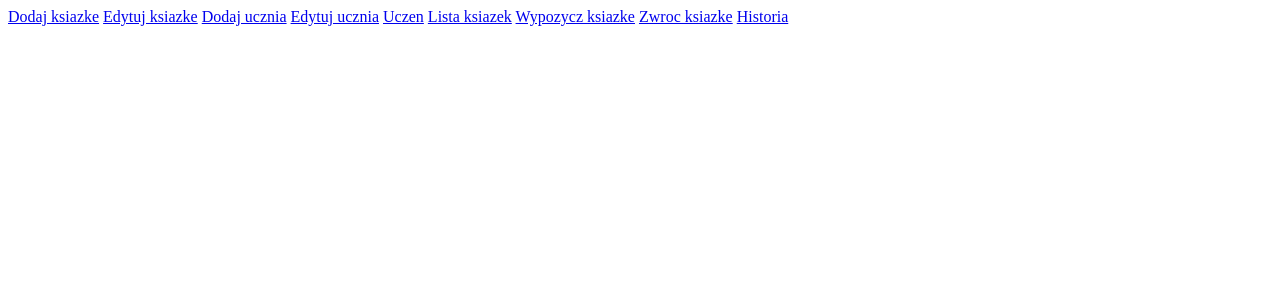
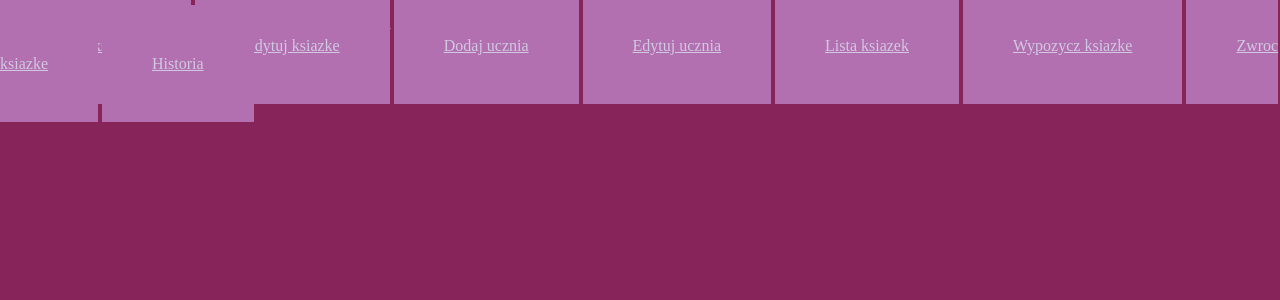
Before and after one commit to wonsur/biblioteka, a PHP site: page / in a window 1280 px wide. Shown: the top 300 px of the page. Run offline with PHP 8.4, Linux system fonts and the light colour scheme.

Commit message:
added some styles

```diff
--- a/dodaj_ksiazke.php
+++ b/dodaj_ksiazke.php
@@ -1,3 +1,5 @@
+<link rel="stylesheet" href="style.css">
+
 <?php
 include "polacz.php";
 if ($_SERVER['REQUEST_METHOD'] == 'POST') {
@@ -14,4 +16,4 @@
     <input type="submit" value="Dodaj książkę">
 </form>
 
-<a href="index.html">Powrót</a>
+<a href="index.php">Powrót</a>
--- a/dodaj_ucznia.php
+++ b/dodaj_ucznia.php
@@ -1,3 +1,5 @@
+<link rel="stylesheet" href="style.css">
+
 <?php
 include "polacz.php";
 if ($_SERVER['REQUEST_METHOD'] == 'POST') {
@@ -13,4 +15,4 @@
     <input type="submit" value="Dodaj ucznia">
 </form>
 
-<a href="index.html">Powrót</a>
+<a href="index.php">Powrót</a>
--- a/edytuj_ksiazke.php
+++ b/edytuj_ksiazke.php
@@ -1,3 +1,5 @@
+<link rel="stylesheet" href="style.css">
+
 <?php
 include "polacz.php";
 if (isset($_GET['usun'])) {
@@ -20,5 +22,5 @@
         <a href='edytuj_ksiazke.php?usun={$row['id_ksiazki']}'>Usuń</a>
     </form><br>";
 }
+echo "<a href='index.php'>Powrót</a>"
 ?>
-<a href="index.html">Powrót</a>
--- a/edytuj_ucznia.php
+++ b/edytuj_ucznia.php
@@ -1,3 +1,4 @@
+<link rel="stylesheet" href="style.css">
 <?php
 include "polacz.php";
 if (isset($_GET['usun'])) {
@@ -25,5 +26,5 @@
         <a href='edytuj_ucznia.php?usun={$row['id_ucznia']}'>Usuń</a>
     </form><br>";
 }
+echo "<a href='index.php'>Powrót</a>"
 ?>
-<a href="index.html">Powrót</a>
--- a/historia.php
+++ b/historia.php
@@ -1,3 +1,4 @@
+<link rel="stylesheet" href="style.css">
 <?php
 include "polacz.php";
 $wynik = mysqli_query($conn, "SELECT wypozyczenia.*, ksiazki.tytul, uczniowie.imie, uczniowie.nazwisko FROM wypozyczenia JOIN ksiazki ON wypozyczenia.id_ksiazki=ksiazki.id_ksiazki JOIN uczniowie ON wypozyczenia.id_ucznia=uczniowie.id_ucznia ORDER BY wypozyczenia.id_wypozyczenia DESC");
@@ -10,5 +11,5 @@
     }
     echo "<br>";
 }
+echo "<a href='index.php'>Powrót</a>"
 ?>
-<a href="index.html">Powrót</a>
--- a/index.php
+++ b/index.php
@@ -1,19 +1,27 @@
 <!DOCTYPE html>
 <html lang="en">
 <head>
+    <link rel="stylesheet" href="style.css">
+
     <meta charset="UTF-8">
     <meta name="viewport" content="width=device-width, initial-scale=1.0">
     <title>Document</title>
 </head>
 <body>
+    <div class='welcome'>
+        <h1>Witamy na stronie bibiloteki szkolnej</h1>
+    </div class='linksContainer'>
+    <div>
     <a href="dodaj_ksiazke.php">Dodaj ksiazke</a>
     <a href="edytuj_ksiazke.php">Edytuj ksiazke</a>
     <a href="dodaj_ucznia.php">Dodaj ucznia</a>
     <a href="edytuj_ucznia.php">Edytuj ucznia</a>
-    <a href="uczen.php">Uczen</a>
     <a href="lista_ksiazek.php">Lista ksiazek</a>
-    <a href="wypozyc_ksiazke.php">Wypozycz ksiazke</a>
+    <a href="wypozycz_ksiazke.php">Wypozycz ksiazke</a>
     <a href="zwroc_ksiazke.php">Zwroc ksiazke</a>
     <a href="historia.php">Historia</a>
+</div>
+
+
 </body>
 </html>
--- a/lista_ksiazek.php
+++ b/lista_ksiazek.php
@@ -1,3 +1,4 @@
+<link rel="stylesheet" href="style.css">
 <?php
 include "polacz.php";
 $wynik = mysqli_query($conn, "SELECT ksiazki.*, uczniowie.imie, uczniowie.nazwisko FROM ksiazki LEFT JOIN uczniowie ON ksiazki.id_ucznia=uczniowie.id_ucznia");
@@ -9,4 +10,5 @@
     }
     echo "</div>";
 }
+echo "<a href='index.php'>Powrót</a>"
 ?>
--- /dev/null
+++ b/style.css
@@ -0,0 +1,36 @@
+*{
+    margin: 0;
+    color: #D1C8E1;
+}
+
+body {
+    background-color: #87255B;
+
+}
+
+.linkContainer {
+    display: flex;
+    flex-direction: row;
+    justify-content: center;
+    align-items: center;
+    height: 50px;
+    width: 12%;
+    background-color: #B370B0;
+    border-radius: 20px;
+}
+
+.linkContainer:hover {
+    background-color: blue;
+    color: #BBA0CA;
+}
+
+.linksContainer{
+    display: flex;
+    flex-direction: row;
+    align-items: space-between;
+}
+
+a {
+    padding: 50px;
+    background-color: #B370B0;
+}
--- a/wypozycz_ksiazke.php
+++ b/wypozycz_ksiazke.php
@@ -1,3 +1,4 @@
+<link rel="stylesheet" href="style.css">
 <?php
 include "polacz.php";
 if (isset($_POST['wypozycz'])) {
@@ -23,4 +24,5 @@
 echo "</select><br>";
 echo "<input type='submit' name='wypozycz' value='Wypożycz'>";
 echo "</form>";
+echo "<a href='index.php'>Powrót</a>"
 ?>
--- a/zwroc_ksiazke.php
+++ b/zwroc_ksiazke.php
@@ -1,3 +1,4 @@
+<link rel="stylesheet" href="style.css">
 <?php
 include "polacz.php";
 if (isset($_GET['zwroc'])) {
@@ -15,5 +16,5 @@
 while ($row = mysqli_fetch_array($wynik, MYSQLI_ASSOC)) {
     echo "{$row['tytul']} - {$row['autor']} (wypożyczona przez: {$row['imie']} {$row['nazwisko']}) <a href='zwroc_ksiazke.php?zwroc={$row['id_ksiazki']}'>Zwróć</a><br>";
 }
+echo "<a href='index.php'>Powrót</a>"
 ?>
-<a href="index.html">Powrót</a>
```
Also changed, not shown: uczen.php (deleted, +0 -16 lines).
